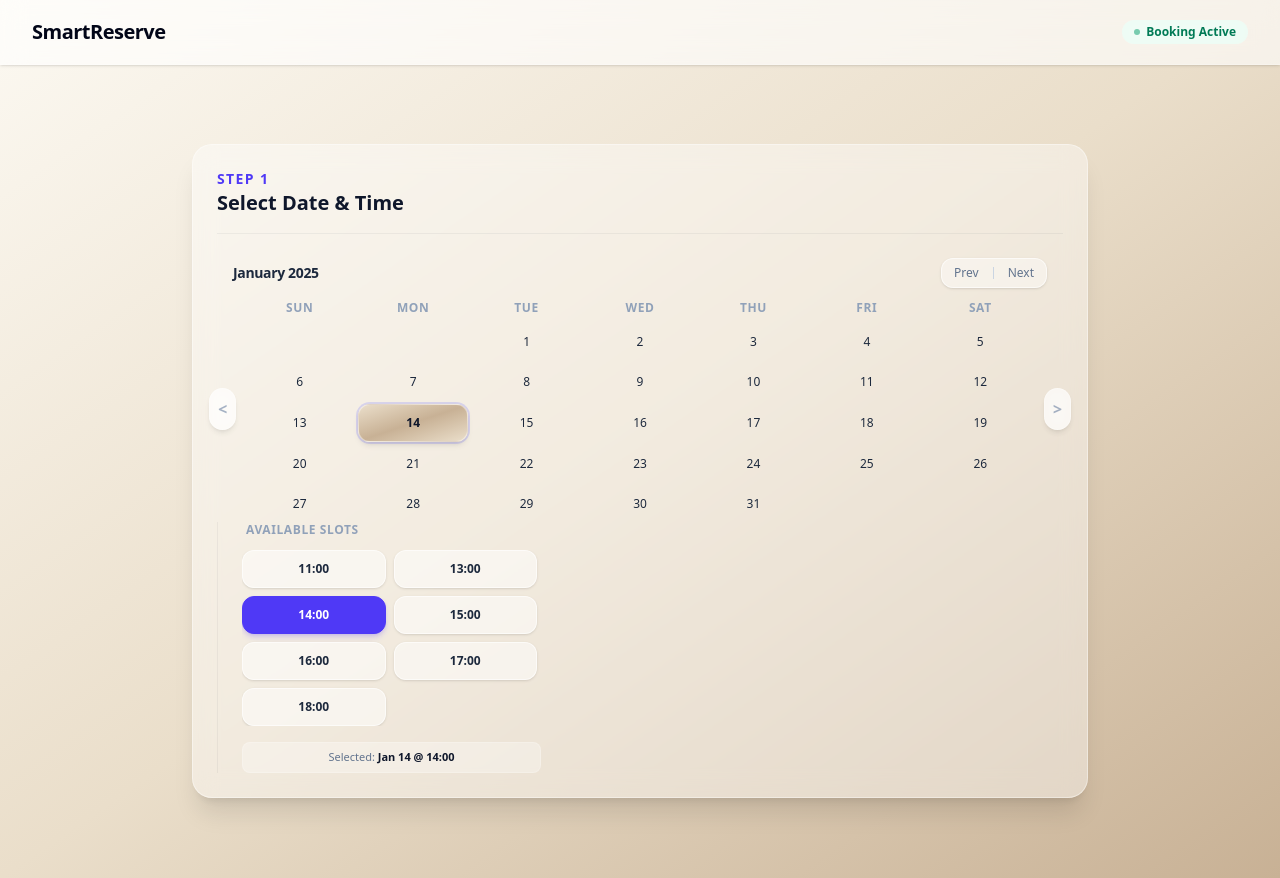
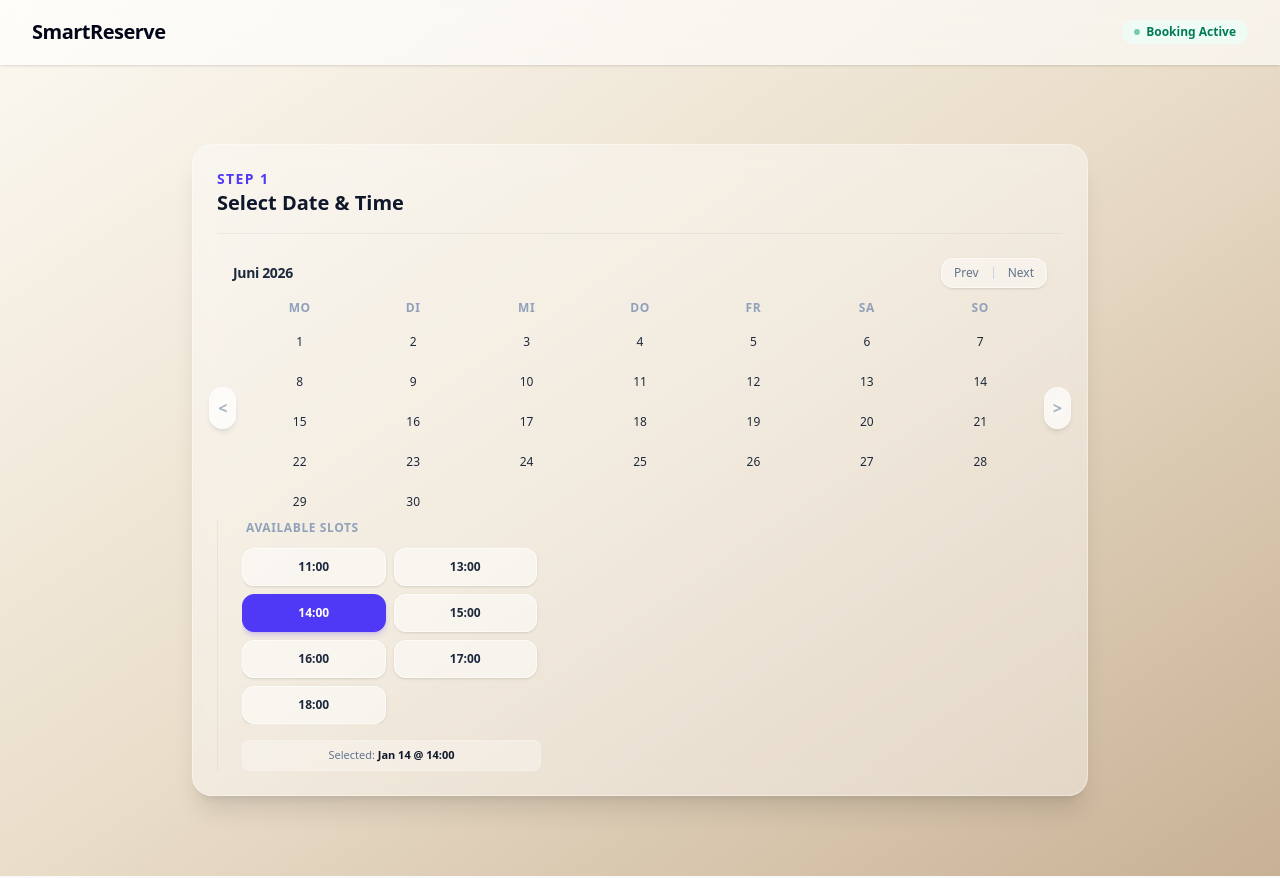
Before and after one commit to Maximilianus141/SmartReserveFrontend, an Angular app: page /booking-select/1 in a window 1280 px wide. Built offline with nearby package versions, Linux system fonts and the light colour scheme.

Commit message:
feat: enhance booking-select calendar with date navigation and dynamic date rendering

```diff
--- a/src/app/components/booking-select-calender/booking-select-calender.css
+++ b/src/app/components/booking-select-calender/booking-select-calender.css
@@ -0,0 +1,40 @@
+.calender-date {
+  font-weight: 500;             /* font-medium */
+  color: #1e293b;               /* text-slate-800 */
+  padding-top: 0.625rem;        /* py-2.5 (10px) */
+  padding-bottom: 0.625rem;     /* py-2.5 (10px) */
+  border-radius: 0.75rem;       /* rounded-xl (12px) */
+
+  /* transition */
+  transition-property: color, background-color, border-color, text-decoration-color, fill, stroke;
+  transition-timing-function: cubic-bezier(0.4, 0, 0.2, 1);
+  transition-duration: 150ms;
+}
+
+/* hover:bg-white/80 hover:text-indigo-600 */
+.calender-date:hover {
+  background-color: rgba(255, 255, 255, 0.8); /* bg-white/80 */
+  color: #4f46e5;                              /* text-indigo-600 */
+}
+
+.gradient-button {
+  font-weight: 700;                             /* font-bold */
+  color: #0f172a;                               /* text-slate-900 */
+  padding-top: 0.625rem;                        /* py-2.5 (10px) */
+  padding-bottom: 0.625rem;                     /* py-2.5 (10px) */
+  border-radius: 0.75rem;                       /* rounded-xl (12px) */
+
+  /* bg-gradient-to-br from-[#eadeca] via-[#c8b195] to-[#eadeca] */
+  background-image: linear-gradient(135deg, #eadeca, #c8b195, #eadeca);
+
+  /* shadow-md */
+  box-shadow: 0 4px 6px -1px rgba(0, 0, 0, 0.1),
+              0 2px 4px -2px rgba(0, 0, 0, 0.1);
+
+  /* border border-white/40 */
+  border: 1px solid rgba(255, 255, 255, 0.4);
+
+  /* ring-2 ring-indigo-500/20 */
+  outline: 2px solid rgba(99, 102, 241, 0.2);
+  outline-offset: 0px;                          /* Tailwind rings act like standard outlines */
+}
--- a/src/app/components/booking-select-calender/booking-select-calender.html
+++ b/src/app/components/booking-select-calender/booking-select-calender.html
@@ -1,14 +1,14 @@
 <div class="md:col-span-3 space-y-4 relative px-2">
 
     <div class="flex items-center justify-between px-2 mb-2">
-        <span class="text-sm font-bold text-slate-800 tracking-tight">January 2025</span>
+        <span class="text-sm font-bold text-slate-800 tracking-tight">{{months[curerntlySelectedMonth]}} {{currentlySelectedYear}}</span>
 
         <div class="flex items-center space-x-1 bg-white/40 p-0.5 rounded-xl border border-white/60 shadow-sm text-xs">
-            <button class="px-2.5 py-1 text-slate-500 hover:text-indigo-600 font-medium rounded-lg hover:bg-white/80 transition">
+            <button (click)="prevMonth()" class="px-2.5 py-1 text-slate-500 hover:text-indigo-600 font-medium rounded-lg hover:bg-white/80 transition">
                 Prev
             </button>
             <div class="h-3 w-[1px] bg-slate-300"></div>
-            <button class="px-2.5 py-1 text-slate-500 hover:text-indigo-600 font-medium rounded-lg hover:bg-white/80 transition">
+            <button (click)="nextMonth()" class="px-2.5 py-1 text-slate-500 hover:text-indigo-600 font-medium rounded-lg hover:bg-white/80 transition">
                 Next
             </button>
         </div>
@@ -16,58 +16,29 @@
 
     <div class="relative flex items-center justify-between group">
 
-        <button class="absolute -left-4 z-10 p-2 text-slate-400 hover:text-indigo-600 bg-white/80 hover:bg-white border border-white/60 rounded-full shadow-md backdrop-blur-sm opacity-80 hover:opacity-100 transition duration-200">
-            <i class="fa-solid fa-angle-left font-bold"><</i>
+        <button (click)="prevMonth()" class="absolute -left-4 z-10 p-2 text-slate-400 hover:text-indigo-600 bg-white/80 hover:bg-white border border-white/60 rounded-full shadow-md backdrop-blur-sm opacity-80 hover:opacity-100 transition duration-200">
+            <i class="fa-solid fa-angle-left font-bold" ><</i>
         </button>
 
         <div class="grid grid-cols-7 gap-1 text-center text-xs w-full px-5">
-            <div class="font-semibold text-slate-400 py-1 uppercase tracking-wider">Sun</div>
-            <div class="font-semibold text-slate-400 py-1 uppercase tracking-wider">Mon</div>
-            <div class="font-semibold text-slate-400 py-1 uppercase tracking-wider">Tue</div>
-            <div class="font-semibold text-slate-400 py-1 uppercase tracking-wider">Wed</div>
-            <div class="font-semibold text-slate-400 py-1 uppercase tracking-wider">Thu</div>
-            <div class="font-semibold text-slate-400 py-1 uppercase tracking-wider">Fri</div>
-            <div class="font-semibold text-slate-400 py-1 uppercase tracking-wider">Sat</div>
+            <div class="font-semibold text-slate-400 py-1 uppercase tracking-wider">MO</div>
+            <div class="font-semibold text-slate-400 py-1 uppercase tracking-wider">DI</div>
+            <div class="font-semibold text-slate-400 py-1 uppercase tracking-wider">MI</div>
+            <div class="font-semibold text-slate-400 py-1 uppercase tracking-wider">DO</div>
+            <div class="font-semibold text-slate-400 py-1 uppercase tracking-wider">FR</div>
+            <div class="font-semibold text-slate-400 py-1 uppercase tracking-wider">SA</div>
+            <div class="font-semibold text-slate-400 py-1 uppercase tracking-wider">SO</div>
 
-            <div class="py-2.5 opacity-0"></div>
-            <div class="py-2.5 opacity-0"></div>
-
-            <button class="font-medium text-slate-800 py-2.5 rounded-xl hover:bg-white/80 hover:text-indigo-600 transition">1</button>
-            <button class="font-medium text-slate-800 py-2.5 rounded-xl hover:bg-white/80 hover:text-indigo-600 transition">2</button>
-            <button class="font-medium text-slate-800 py-2.5 rounded-xl hover:bg-white/80 hover:text-indigo-600 transition">3</button>
-            <button class="font-medium text-slate-800 py-2.5 rounded-xl hover:bg-white/80 hover:text-indigo-600 transition">4</button>
-            <button class="font-medium text-slate-800 py-2.5 rounded-xl hover:bg-white/80 hover:text-indigo-600 transition">5</button>
-            <button class="font-medium text-slate-800 py-2.5 rounded-xl hover:bg-white/80 hover:text-indigo-600 transition">6</button>
-            <button class="font-medium text-slate-800 py-2.5 rounded-xl hover:bg-white/80 hover:text-indigo-600 transition">7</button>
-            <button class="font-medium text-slate-800 py-2.5 rounded-xl hover:bg-white/80 hover:text-indigo-600 transition">8</button>
-            <button class="font-medium text-slate-800 py-2.5 rounded-xl hover:bg-white/80 hover:text-indigo-600 transition">9</button>
-            <button class="font-medium text-slate-800 py-2.5 rounded-xl hover:bg-white/80 hover:text-indigo-600 transition">10</button>
-            <button class="font-medium text-slate-800 py-2.5 rounded-xl hover:bg-white/80 hover:text-indigo-600 transition">11</button>
-            <button class="font-medium text-slate-800 py-2.5 rounded-xl hover:bg-white/80 hover:text-indigo-600 transition">12</button>
-            <button class="font-medium text-slate-800 py-2.5 rounded-xl hover:bg-white/80 hover:text-indigo-600 transition">13</button>
-
-            <button class="font-bold bg-gradient-to-br from-[#eadeca] via-[#c8b195] to-[#eadeca] text-slate-900 py-2.5 rounded-xl shadow-md border border-white/40 ring-2 ring-indigo-500/20">14</button>
-
-            <button class="font-medium text-slate-800 py-2.5 rounded-xl hover:bg-white/80 hover:text-indigo-600 transition">15</button>
-            <button class="font-medium text-slate-800 py-2.5 rounded-xl hover:bg-white/80 hover:text-indigo-600 transition">16</button>
-            <button class="font-medium text-slate-800 py-2.5 rounded-xl hover:bg-white/80 hover:text-indigo-600 transition">17</button>
-            <button class="font-medium text-slate-800 py-2.5 rounded-xl hover:bg-white/80 hover:text-indigo-600 transition">18</button>
-            <button class="font-medium text-slate-800 py-2.5 rounded-xl hover:bg-white/80 hover:text-indigo-600 transition">19</button>
-            <button class="font-medium text-slate-800 py-2.5 rounded-xl hover:bg-white/80 hover:text-indigo-600 transition">20</button>
-            <button class="font-medium text-slate-800 py-2.5 rounded-xl hover:bg-white/80 hover:text-indigo-600 transition">21</button>
-            <button class="font-medium text-slate-800 py-2.5 rounded-xl hover:bg-white/80 hover:text-indigo-600 transition">22</button>
-            <button class="font-medium text-slate-800 py-2.5 rounded-xl hover:bg-white/80 hover:text-indigo-600 transition">23</button>
-            <button class="font-medium text-slate-800 py-2.5 rounded-xl hover:bg-white/80 hover:text-indigo-600 transition">24</button>
-            <button class="font-medium text-slate-800 py-2.5 rounded-xl hover:bg-white/80 hover:text-indigo-600 transition">25</button>
-            <button class="font-medium text-slate-800 py-2.5 rounded-xl hover:bg-white/80 hover:text-indigo-600 transition">26</button>
-            <button class="font-medium text-slate-800 py-2.5 rounded-xl hover:bg-white/80 hover:text-indigo-600 transition">27</button>
-            <button class="font-medium text-slate-800 py-2.5 rounded-xl hover:bg-white/80 hover:text-indigo-600 transition">28</button>
-            <button class="font-medium text-slate-800 py-2.5 rounded-xl hover:bg-white/80 hover:text-indigo-600 transition">29</button>
-            <button class="font-medium text-slate-800 py-2.5 rounded-xl hover:bg-white/80 hover:text-indigo-600 transition">30</button>
-            <button class="font-medium text-slate-800 py-2.5 rounded-xl hover:bg-white/80 hover:text-indigo-600 transition">31</button>
+            @for(date of dates; track $index) {
+                @if (date === 0) {
+                    <app-calender-date [isEmpty]="true"></app-calender-date>
+                } @else {
+                    <app-calender-date class="calender-date" [isEmpty]="false" [date]="date"></app-calender-date>
+                }
+            }
         </div>
 
-        <button class="absolute -right-4 z-10 p-2 text-slate-400 hover:text-indigo-600 bg-white/80 hover:bg-white border border-white/60 rounded-full shadow-md backdrop-blur-sm opacity-80 hover:opacity-100 transition duration-200">
+        <button (click)="nextMonth()" class="absolute -right-4 z-10 p-2 text-slate-400 hover:text-indigo-600 bg-white/80 hover:bg-white border border-white/60 rounded-full shadow-md backdrop-blur-sm opacity-80 hover:opacity-100 transition duration-200">
             <i class="fa-solid fa-angle-right font-bold">></i>
         </button>
 
--- a/src/app/components/booking-select-calender/booking-select-calender.ts
+++ b/src/app/components/booking-select-calender/booking-select-calender.ts
@@ -1,8 +1,9 @@
 import { Component } from '@angular/core';
+import { CalenderDate } from "../calender-date/calender-date";
 
 @Component({
 	selector: 'app-booking-select-calender',
-	imports: [],
+	imports: [CalenderDate],
 	templateUrl: './booking-select-calender.html',
 	styleUrl: './booking-select-calender.css',
 })
@@ -10,4 +11,54 @@ export class BookingSelectCalender {
 	selectedDate: Date | null = null;
 	curerntlySelectedMonth: number = new Date().getMonth();
 	currentlySelectedYear: number = new Date().getFullYear();
+	months: string[] = ["Januar", "Februar", "März", "April", "Mai", "Juni", "Juli", "August", "September", "Oktober", "November", "Dezember"];
+
+
+	dates: number[] = new Array(35).fill(0);
+
+	resetDates() {
+		this.dates.fill(0);
+	}
+
+	nextMonth() {
+		if (this.curerntlySelectedMonth === 11) {
+			this.curerntlySelectedMonth = 0;
+			this.currentlySelectedYear++;
+		} else {
+			this.curerntlySelectedMonth++;
+		}
+		this.setDates();
+	}
+
+	prevMonth() {
+		if (this.curerntlySelectedMonth === 0) {
+			this.curerntlySelectedMonth = 11;
+			this.currentlySelectedYear--;
+		} else {
+			this.curerntlySelectedMonth--;
+		}
+		this.setDates();
+	}
+
+	ngOnInit() {
+		this.setDates();
+	}
+
+	setDates() {
+		this.resetDates();
+		const now = new Date(this.currentlySelectedYear, this.curerntlySelectedMonth, 1);
+		let today = now.getDay() - 1;
+		if (today < 0) {
+			today = 6;
+		}
+
+		const daysInMonth = new Date(this.currentlySelectedYear, this.curerntlySelectedMonth + 1, 0).getDate();
+
+		for (let i = 0; i < daysInMonth; i++) {
+			this.dates[today + i] = i + 1;
+		}
+	}
+
+
+
 }
--- a/src/app/components/calender-date/calender-date.html
+++ b/src/app/components/calender-date/calender-date.html
@@ -1,6 +1,8 @@
 
 @if (isEmpty()) {
     <div class="py-2.5 opacity-0"></div>
-} @else {
-    <button class="font-medium text-slate-800 py-2.5 rounded-xl hover:bg-white/80 hover:text-indigo-600 transition">{{date()}}</button>
+}@else {
+    <button>
+        {{date()}}
+    </button>
 }
```
